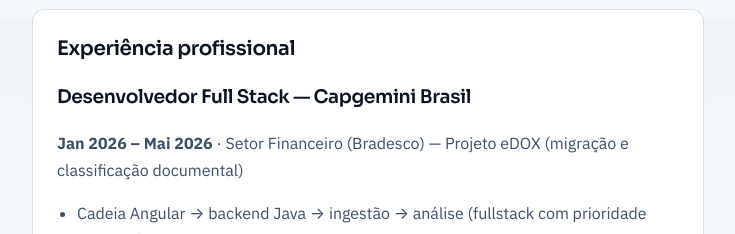
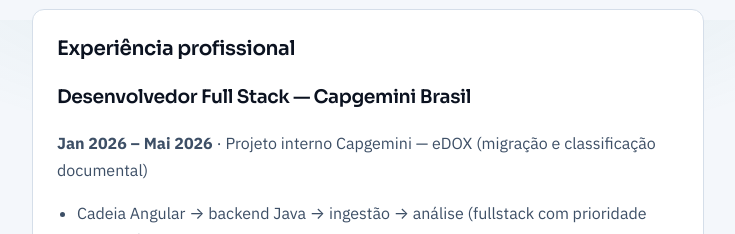
Before and after one commit to KleilsonSantos/kleilson-portfolio, a React (Vite) app: page /sobre in a window 1280 px wide. Shown: the part 780-1014 px from the top of the page, without its empty margins (272-1007 px from the left). Built offline with nearby package versions, Linux system fonts and the light colour scheme.

Commit message:
fix: 🐛 classificar eDOX como projeto interno Capgemini
Remove associação incorreta ao Bradesco; eDOX permanece como iniciativa
interna Capgemini (Jan–Mai 2026).

Co-authored-by: Cursor <cursoragent@cursor.com>

```diff
--- a/src/data/profileData.ts
+++ b/src/data/profileData.ts
@@ -91,7 +91,7 @@ export const EXPERIENCE: Experience[] = [
     company: 'Capgemini Brasil',
     role: 'Desenvolvedor Full Stack',
     period: 'Jan 2026 – Mai 2026',
-    client: 'Setor Financeiro (Bradesco) — Projeto eDOX (migração e classificação documental)',
+    client: 'Projeto interno Capgemini — eDOX (migração e classificação documental)',
     highlights: [
       'Cadeia Angular → backend Java → ingestão → análise (fullstack com prioridade backend)',
       'Bibliotecas Java de OCR, extração de conteúdo e conversão PDF no pipeline documental',
```
Also changed, not shown: 1 other file (tests, documents, lock files or other folders).
